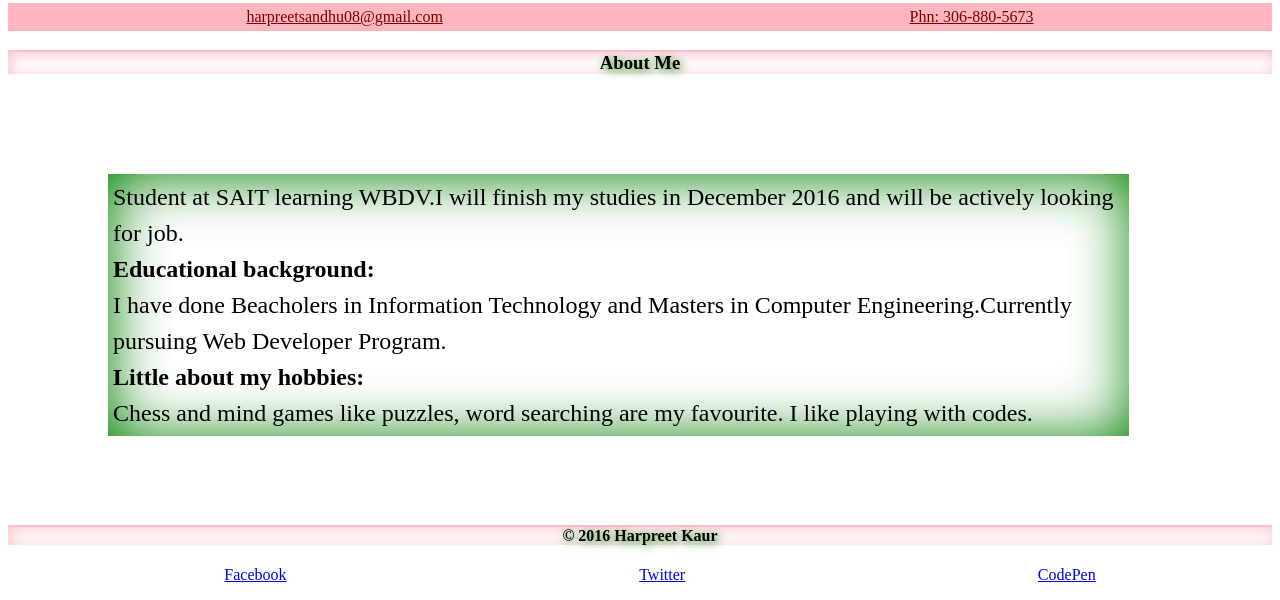
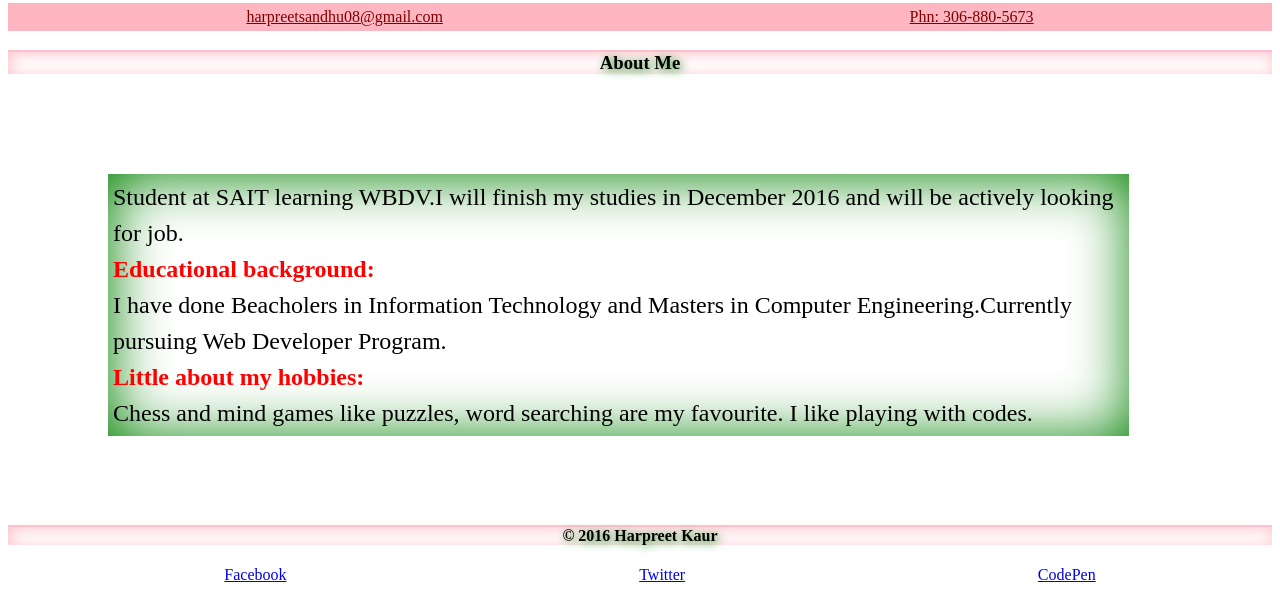
Before and after one commit to harpreetsandhu08/profile, a plain HTML site: page index.html in a window 1280 px wide. Shown: the part 287-887 px from the top of the page. Drawn offline with Linux system fonts and the light colour scheme.

Commit message:
adding style to index.html

```diff
--- a/index.html
+++ b/index.html
@@ -6,7 +6,7 @@
         <title>Blog Website</title>
         <meta name="description" content="">
         <meta name="viewport" content="width=device-width, initial-scale=1">
-        <link rel="stylesheet" href= "_profile.css">
+        <link rel="stylesheet" href= "contact.css">
 </head>
 <body>
 
```
